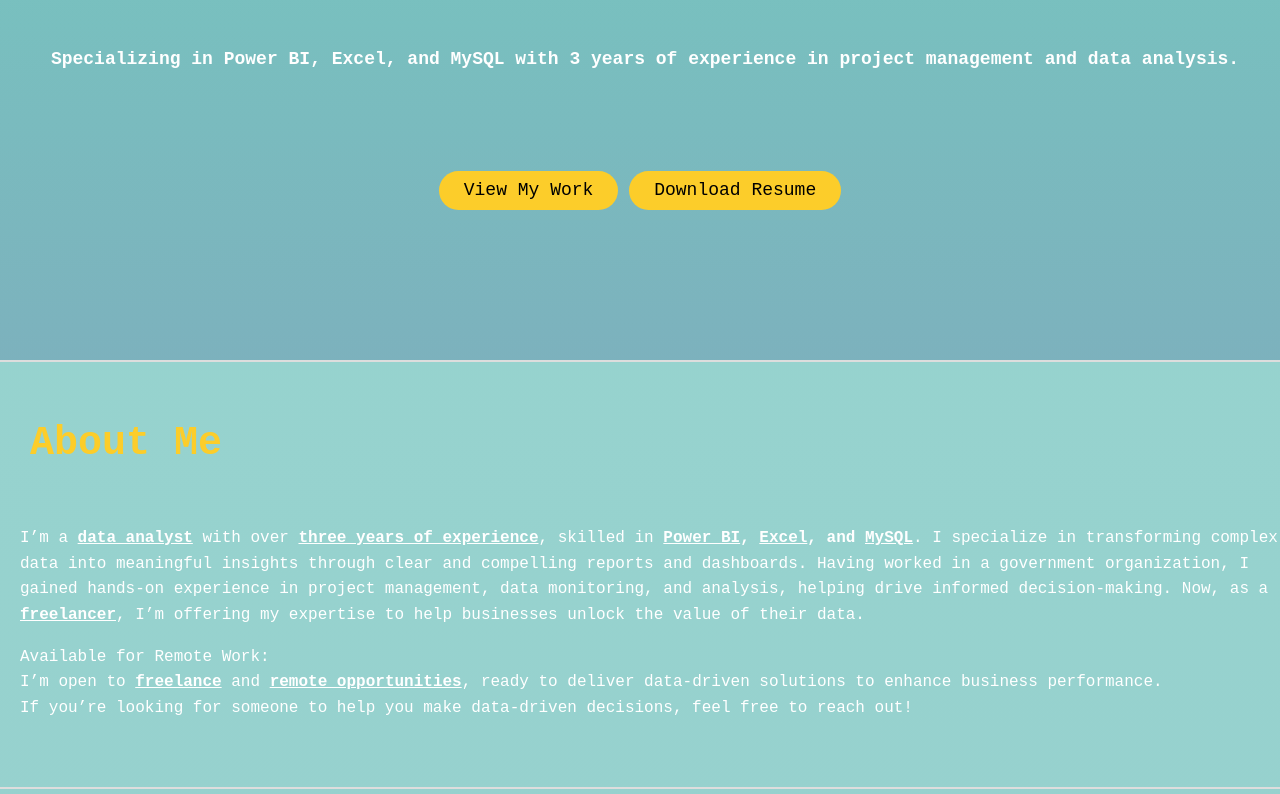
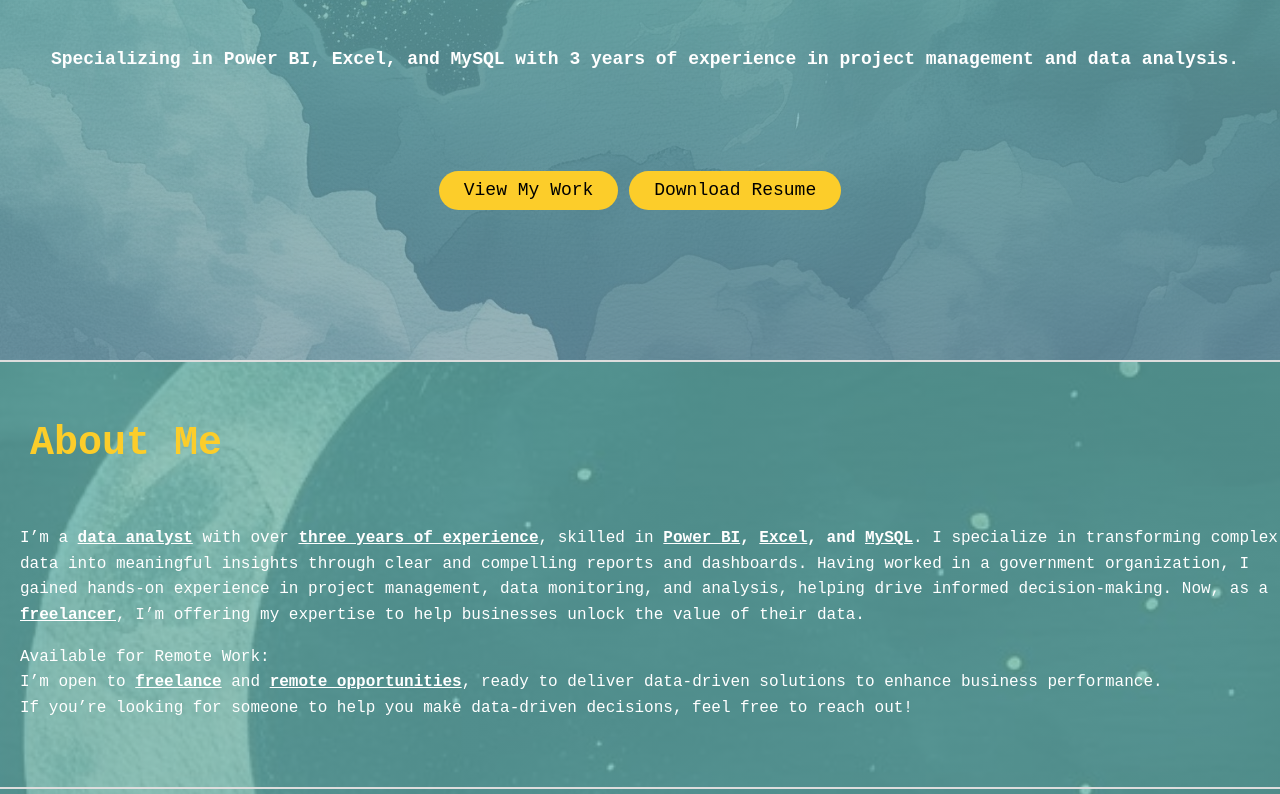
Before and after one commit to aaqibbashir/portfolio, a plain HTML site: page index.html in a window 1280 px wide. Shown: the part 299-1093 px from the top of the page. Drawn offline with Linux system fonts and the light colour scheme.

Commit message:
Update styles3.css

```diff
--- a/styles3.css
+++ b/styles3.css
@@ -10,7 +10,7 @@ body {
             rgba(105, 195, 186, 0.7), /* Gradient color with transparency */
             rgba(113, 163, 182, 0.7)
         ),
-        url(imgs/background.jpg) center/cover no-repeat; /* Background image */
+        url(imgs/IMG_7730.jpeg) center/cover no-repeat; /* Background image */
 }
 
 /* Section Separator (Thicker Line between sections) */
@@ -118,7 +118,7 @@ header nav ul li a:active:after {
             rgba(105, 195, 186, 0.7), /* Gradient color with transparency */
             rgba(113, 163, 182, 0.7)
         ),
-        url(imgs/background.jpg) center/cover no-repeat; /* Background image */
+        url(imgs/IMG_7730.jpeg) center/cover no-repeat; /* Background image */
    /* background: #E5E4E2; /* Lighter gradient background */
     color: #fff; /* Darker text */
     padding: 150px 0; /* Increased height */
```
